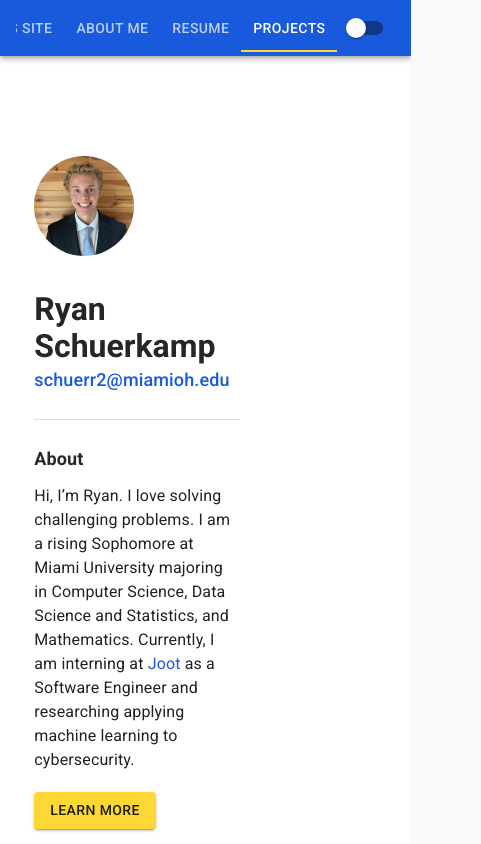
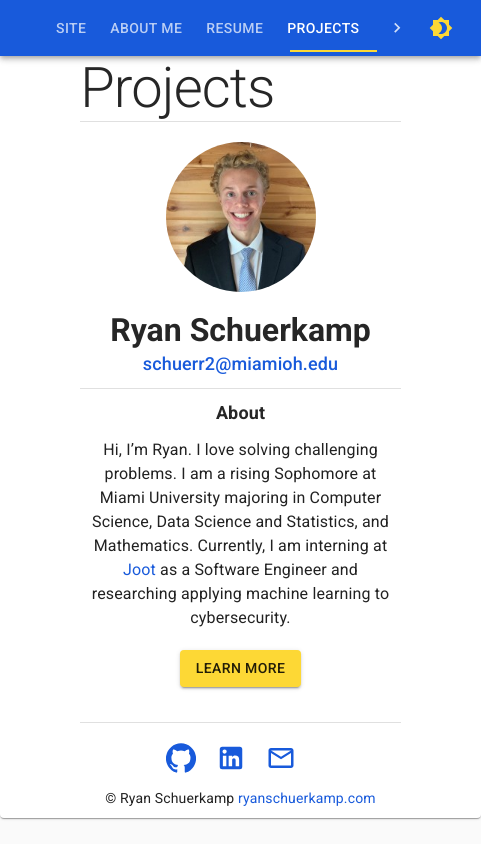
Before and after one commit to ryanschuerkamp/Personal_Website, a React (Create React App) app in the folder frontend/: page /projects in a window 390 px wide. Shown: the top 844 px of the page, 481 px wide, since content can reach past the window. Built offline with nearby package versions, Linux system fonts and the light colour scheme.

Commit message:
Get dark mode working and tab scroll buttons

```diff
--- a/frontend/src/components/AboutSite.js
+++ b/frontend/src/components/AboutSite.js
@@ -1,15 +1,27 @@
 import React from "react";
-import { Grid, Typography } from "@material-ui/core";
+import { Grid, Typography, Hidden } from "@material-ui/core";
+
 import Sidebar from "./sidebar/Sidebar";
+import Footer from "./Footer";
 
 const AboutSite = () => {
   return (
     <Grid container>
-      <Grid item xs={false} sm={4}>
-        <Sidebar />
-      </Grid>
-      <Grid item xs={12} sm={8}>
-        <Typography variant="h1">About This Site</Typography>
+      <Hidden mdDown={true}>
+        <Grid item xs={false} sm={4}>
+          <Sidebar />
+        </Grid>
+      </Hidden>
+      <Grid item container xs={12} lg={8} direction="column">
+        <Grid item container>
+          <Grid item xs={2} sm={3} md={1} lg={false} />
+          <Grid item xs={10} sm={9} md={11} lg={12}>
+            <Typography variant="h1">About Site</Typography>
+          </Grid>
+        </Grid>
+        <Hidden lgUp={true}>
+          <Footer />
+        </Hidden>
       </Grid>
     </Grid>
   );
--- a/frontend/src/components/App.js
+++ b/frontend/src/components/App.js
@@ -1,15 +1,17 @@
 import React, { useState } from "react";
 import { Switch, Route, Link, BrowserRouter } from "react-router-dom";
 import {
-  Switch as SwitchComponent,
   AppBar,
   Toolbar,
   Tabs,
   Tab,
   Paper,
   Grid,
+  useMediaQuery,
+  IconButton,
 } from "@material-ui/core/";
 import { ThemeProvider } from "@material-ui/core/styles";
+import { Brightness4, Brightness7 } from "@material-ui/icons";
 
 import AboutSite from "./AboutSite";
 import AboutMe from "./aboutMe/AboutMe";
@@ -18,7 +20,8 @@ import Projects from "./Projects";
 import { lightTheme, darkTheme } from "./Themes";
 
 export default function App() {
-  const [darkMode, setDarkMode] = useState(false);
+  const prefersDarkMode = useMediaQuery("(prefers-color-scheme: dark)");
+  const [darkMode, setDarkMode] = useState(prefersDarkMode);
 
   return (
     <Grid container>
@@ -31,9 +34,13 @@ export default function App() {
                 <>
                   <AppBar position="static">
                     <Toolbar>
-                      <Tabs value={location.pathname}>
+                      <Tabs
+                        value={location.pathname}
+                        variant="scrollable"
+                        scrollButtons="on"
+                      >
                         <Tab
-                          label="About This Site"
+                          label="About Site"
                           value="/"
                           component={Link}
                           to="/"
@@ -57,10 +64,12 @@ export default function App() {
                           to="/projects"
                         />
                       </Tabs>
-                      <SwitchComponent
-                        checked={darkMode}
-                        onChange={() => setDarkMode(!darkMode)}
-                      ></SwitchComponent>
+                      <IconButton
+                        color="secondary"
+                        onClick={() => setDarkMode(!darkMode)}
+                      >
+                        {darkMode ? <Brightness7 /> : <Brightness4 />}
+                      </IconButton>
                     </Toolbar>
                   </AppBar>
 
--- a/frontend/src/components/footer/Footer.js
+++ b/frontend/src/components/Footer.js
@@ -1,4 +1,5 @@
 import React from "react";
+import { Link as RouterLink } from "react-router-dom";
 import {
   Avatar,
   Grid,
@@ -11,7 +12,7 @@ import {
 import { makeStyles } from "@material-ui/styles";
 import { GitHub, LinkedIn, MailOutline } from "@material-ui/icons";
 
-import profilePicture from "../sidebar/profile_picture.jpeg";
+import profilePicture from "./sidebar/profile_picture.jpeg";
 
 const useStyles = makeStyles((theme) => ({
   profilePicture: {
@@ -31,7 +32,8 @@ const useStyles = makeStyles((theme) => ({
   },
 }));
 
-const Footer = () => {
+const Footer = (props) => {
+  const { resumePage } = props;
   const classes = useStyles();
   return (
     <Grid container alignItems="center" justifyContent="center">
@@ -77,7 +79,8 @@ const Footer = () => {
             style={{ marginBottom: 35 }}
             variant="contained"
             color="secondary"
-            href="/resume"
+            component={RouterLink}
+            to={resumePage ? "/about" : "/resume"}
           >
             Learn More
           </Button>
@@ -100,7 +103,10 @@ const Footer = () => {
               <MailOutline fontSize="inherit" className={classes.icons} />
             </Link>
           </Grid>
-          <Typography style={{ marginTop: 10 }} variant="body2">
+          <Typography
+            style={{ marginTop: 10, marginBottom: 10 }}
+            variant="body2"
+          >
             © Ryan Schuerkamp{" "}
             <Link href="https://ryanschuerkamp.com">ryanschuerkamp.com</Link>
           </Typography>
@@ -111,4 +117,8 @@ const Footer = () => {
   );
 };
 
+Footer.defaultProps = {
+  resumePage: false,
+};
+
 export default Footer;
--- a/frontend/src/components/Projects.js
+++ b/frontend/src/components/Projects.js
@@ -1,15 +1,27 @@
 import React from "react";
-import { Grid, Typography } from "@material-ui/core";
+import { Grid, Typography, Hidden } from "@material-ui/core";
+
 import Sidebar from "./sidebar/Sidebar";
+import Footer from "./Footer";
 
 const Projects = () => {
   return (
     <Grid container>
-      <Grid item xs={false} sm={4}>
-        <Sidebar />
-      </Grid>
-      <Grid item xs={12} sm={8}>
-        <Typography variant="h1">Projects</Typography>
+      <Hidden mdDown={true}>
+        <Grid item xs={false} sm={4}>
+          <Sidebar />
+        </Grid>
+      </Hidden>
+      <Grid item container xs={12} lg={8} direction="column">
+        <Grid item container>
+          <Grid item xs={2} sm={3} md={1} lg={false} />
+          <Grid item xs={10} sm={9} md={11} lg={12}>
+            <Typography variant="h1">Projects</Typography>
+          </Grid>
+        </Grid>
+        <Hidden lgUp={true}>
+          <Footer />
+        </Hidden>
       </Grid>
     </Grid>
   );
--- a/frontend/src/components/Resume.js
+++ b/frontend/src/components/Resume.js
@@ -1,15 +1,27 @@
 import React from "react";
-import { Grid, Typography } from "@material-ui/core";
+import { Grid, Typography, Hidden } from "@material-ui/core";
+
 import Sidebar from "./sidebar/Sidebar";
+import Footer from "./Footer";
 
 const Resume = () => {
   return (
     <Grid container>
-      <Grid item xs={false} sm={4}>
-        <Sidebar />
-      </Grid>
-      <Grid item xs={12} sm={8}>
-        <Typography variant="h1">Resume</Typography>
+      <Hidden mdDown={true}>
+        <Grid item xs={false} sm={4}>
+          <Sidebar resumePage={true} />
+        </Grid>
+      </Hidden>
+      <Grid item container xs={12} lg={8} direction="column">
+        <Grid item container>
+          <Grid item xs={2} sm={3} md={1} lg={false} />
+          <Grid item xs={10} sm={9} md={11} lg={12}>
+            <Typography variant="h1">Resume</Typography>
+          </Grid>
+        </Grid>
+        <Hidden lgUp={true}>
+          <Footer resumePage={true} />
+        </Hidden>
       </Grid>
     </Grid>
   );
--- a/frontend/src/components/Themes.js
+++ b/frontend/src/components/Themes.js
@@ -3,14 +3,14 @@ import { responsiveFontSizes, createTheme } from "@material-ui/core/styles";
 let darkTheme = createTheme({
   palette: {
     primary: {
-      main: "#185adb",
-      light: "#6786ff",
-      dark: "#0032a8",
+      main: "#80deea",
+      light: "#b4ffff",
+      dark: "#4bacb8",
     },
     secondary: {
-      main: "#fdd835",
-      light: "#ffff6b",
-      dark: "#c6a700",
+      main: "#fff59d",
+      light: "#ffffcf",
+      dark: "#cbc26d",
     },
     type: "dark",
   },
--- a/frontend/src/components/aboutMe/AboutMe.js
+++ b/frontend/src/components/aboutMe/AboutMe.js
@@ -2,7 +2,7 @@ import React from "react";
 import { Grid, Typography, Divider, Hidden } from "@material-ui/core";
 
 import Sidebar from "../sidebar/Sidebar";
-import Footer from "../footer/Footer";
+import Footer from "../Footer";
 import Hobbies from "./Hobbies";
 import Background from "./Background";
 
--- a/frontend/src/components/sidebar/Sidebar.js
+++ b/frontend/src/components/sidebar/Sidebar.js
@@ -1,4 +1,5 @@
 import React from "react";
+import { Link as RouterLink } from "react-router-dom";
 import {
   Avatar,
   Grid,
@@ -31,7 +32,8 @@ const useStyles = makeStyles((theme) => ({
   },
 }));
 
-const Sidebar = () => {
+const Sidebar = (props) => {
+  const { resumePage } = props;
   const classes = useStyles();
   return (
     <Grid container>
@@ -64,7 +66,8 @@ const Sidebar = () => {
           style={{ marginBottom: 35 }}
           variant="contained"
           color="secondary"
-          href="/resume"
+          component={RouterLink}
+          to={resumePage ? "/about" : "/resume"}
         >
           Learn More
         </Button>
@@ -88,4 +91,8 @@ const Sidebar = () => {
   );
 };
 
+Sidebar.defaultProps = {
+  resumePage: false,
+};
+
 export default Sidebar;
```
Also changed, not shown: frontend/src/components/aboutMe/images/iceCreamCake.jpeg.
